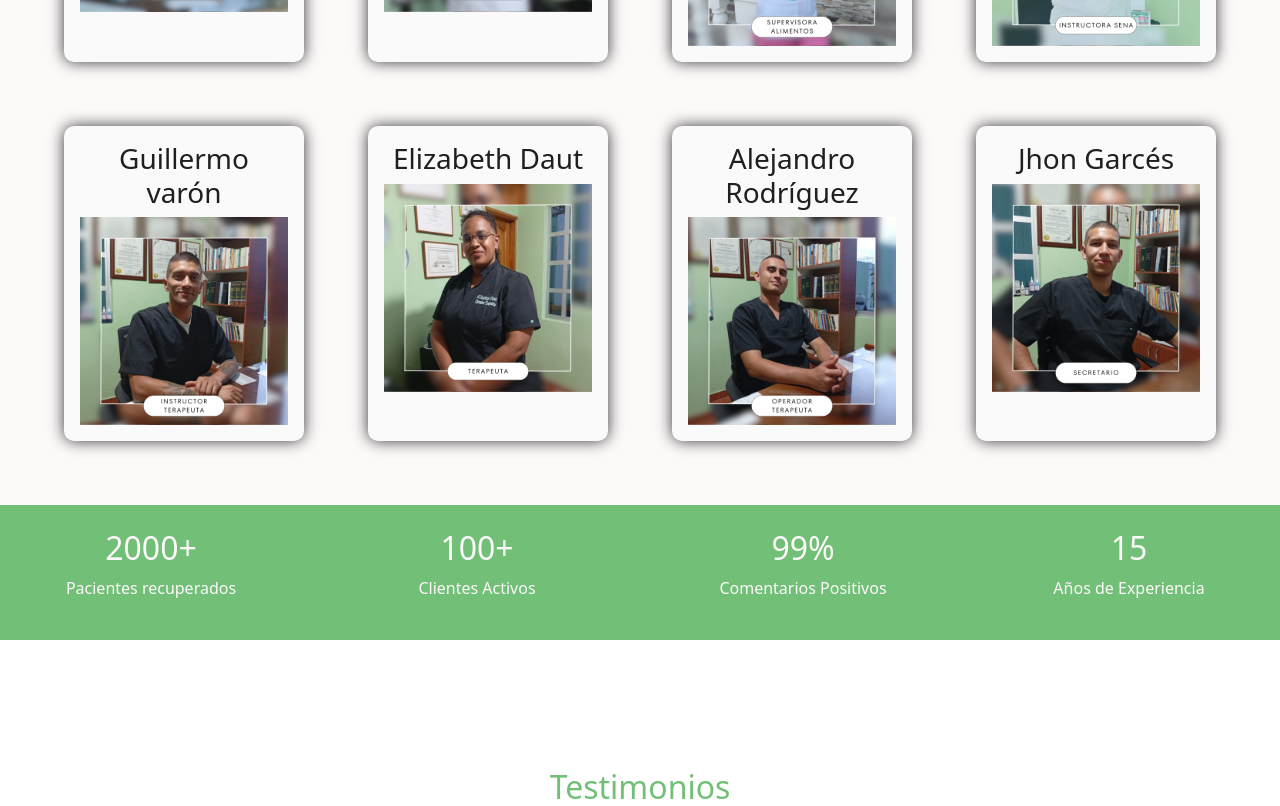
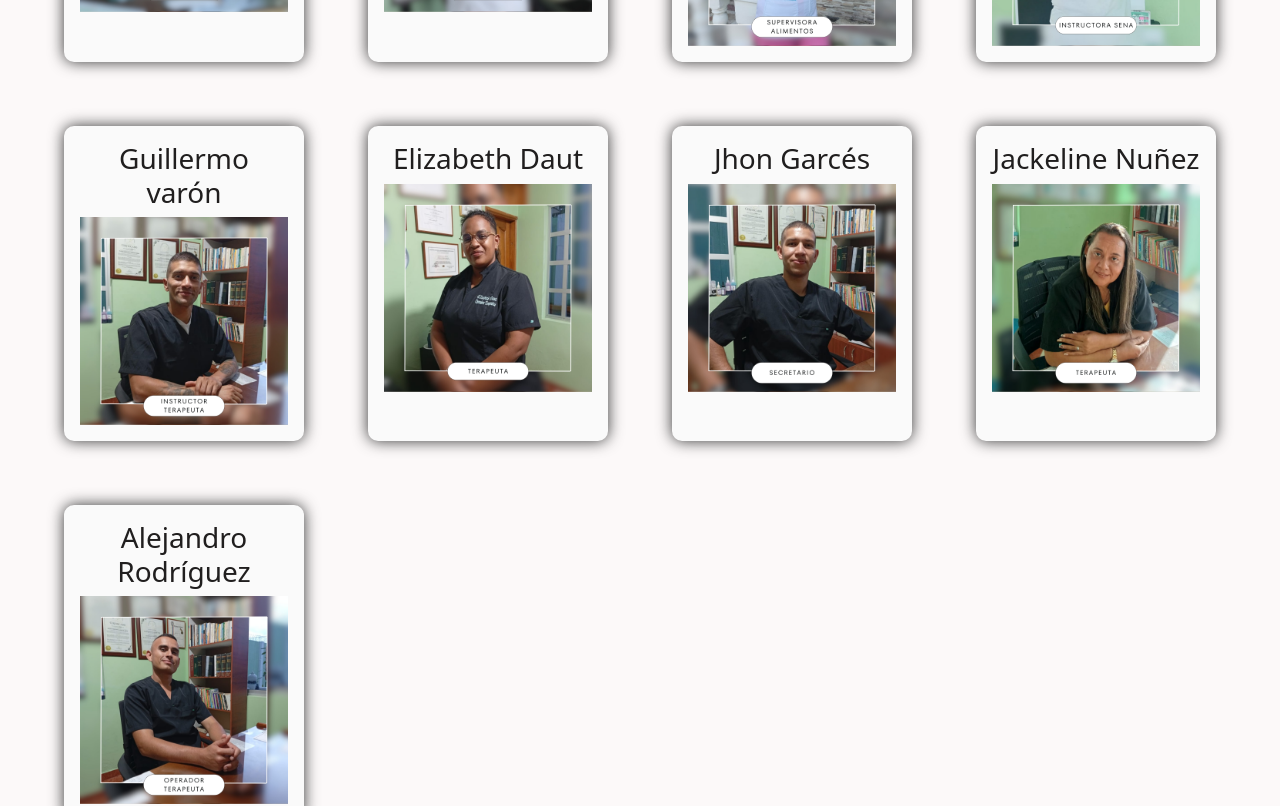
Before and after one commit to ftorrelles/JulioCesar, a React (Vite) app: page /#/ in a window 1280 px wide. Shown: the part 4060-4866 px from the top of the page. Built offline with nearby package versions, Linux system fonts and the light colour scheme.

Commit message:
changes in whatsapp number and facebook link

```diff
--- a/src/components/ContactSection.jsx
+++ b/src/components/ContactSection.jsx
@@ -53,7 +53,7 @@ const ContactSection = () => {
             <Card.Body className="content-card ">
               <div className="social-icons">
                 <a
-                  href="https://www.facebook.com/profile.php?id=61559318943462"
+                  href="https://www.facebook.com/profile.php?id=61571299345176"
                   target="_blank"
                   rel="noopener noreferrer"
                 >
--- a/src/components/Footer.jsx
+++ b/src/components/Footer.jsx
@@ -43,7 +43,7 @@ function Footer() {
                 <i className="bx bxl-whatsapp"></i>
               </a>
               <a
-                href="https://www.facebook.com/profile.php?id=61559318943462"
+                href="https://www.facebook.com/profile.php?id=61571299345176"
                 target="_blank"
               >
                 <i className="bx bxl-facebook-circle"></i>
--- a/src/components/Team.jsx
+++ b/src/components/Team.jsx
@@ -46,19 +46,27 @@ const Team = () => {
       experience: "3 años de experiencia",
       image: "/team6.png",
     },
+
+    {
+      name: "Jhon Garcés",
+      role: "Secretario",
+      expertise: "Licenciada en educación",
+      experience: "2 años de experiencia",
+      image: "/team8.png",
+    },
+    {
+      name: "Jackeline Nuñez",
+      role: "Terapeuta en adicciones",
+      expertise: "Licenciada en educación",
+      experience: "5 años de experiencia",
+      image: "/team9.png",
+    },
     {
       name: "Alejandro Rodríguez",
       role: "Operador terapéutico",
       expertise: "Licenciada en educación",
       experience: "5 años de experiencia",
       image: "/team7.png",
-    },
-    {
-      name: "Jhon Garcés",
-      role: "Secretario",
-      expertise: "Licenciada en educación",
-      experience: "2 años de experiencia",
-      image: "/team8.png",
     },
   ];
   const stats = [
--- a/src/pages/BusinessCard.jsx
+++ b/src/pages/BusinessCard.jsx
@@ -18,14 +18,14 @@ const BusinessCard = () => {
         </p>
         <div className="card-business-buttons card-business-icons">
           <a
-            href="https://www.facebook.com/profile.php?id=61559318943462"
+            href="https://www.facebook.com/profile.php?id=61571299345176"
             target="_blank"
             className="card-business-button"
           >
             <FaFacebook className="icon" /> Síguenos en Facebook
           </a>
           <a
-            href="https://www.instagram.com/adicciones_lazosdeamor/"
+            href="https://www.instagram.com/hablemosdeadicciones714/"
             target="_blank"
             className="card-business-button"
           >
@@ -37,7 +37,7 @@ const BusinessCard = () => {
             Visita nuestro sitio web
           </Link>
           <a
-            href="https://wa.me/573106942538"
+            href="https://wa.me/573103729344"
             target="_blank"
             className="card-business-button"
           >
```
Also changed, not shown: public/team9.png (added).
